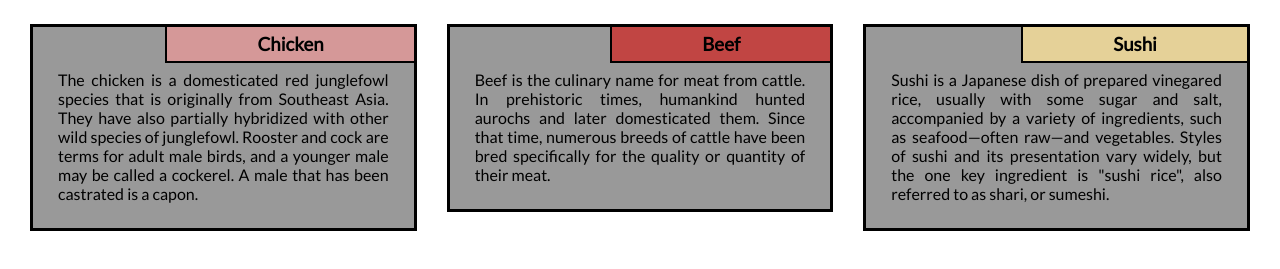
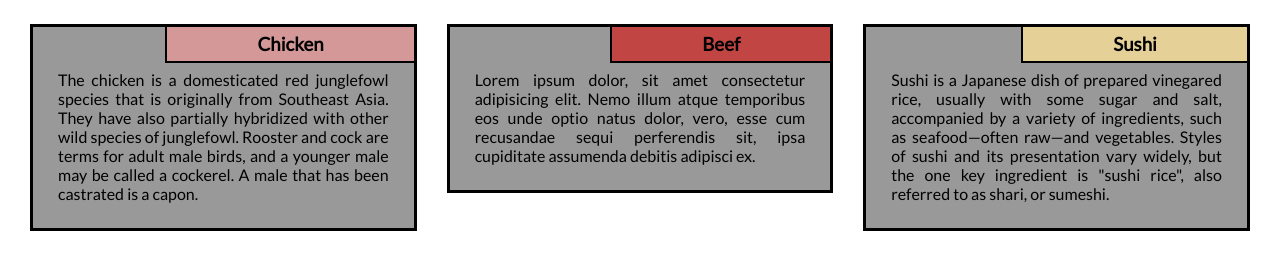
Before and after one commit to stackedgagan45/Assignment-2, a plain HTML site: page index.html in a window 1280 px wide. Shown: the part 135-404 px from the top of the page. Drawn offline with Linux system fonts and the light colour scheme.

Commit message:
Update index.html

```diff
--- a/index.html
+++ b/index.html
@@ -32,10 +32,7 @@
                     <div class="item-title" id="title-two">
                         <h3>Beef</h3>
                     </div>
-                    <p>
-                        Beef is the culinary name for meat from cattle. In prehistoric times, humankind hunted aurochs
-                        and later domesticated them. Since that time, numerous breeds of cattle have been bred
-                        specifically for the quality or quantity of their meat.
+                    <p>Lorem ipsum dolor, sit amet consectetur adipisicing elit. Nemo illum atque temporibus eos unde optio natus dolor, vero, esse cum recusandae sequi perferendis sit, ipsa cupiditate assumenda debitis adipisci ex.
                     </p>
                 </div>
             </div>
```
